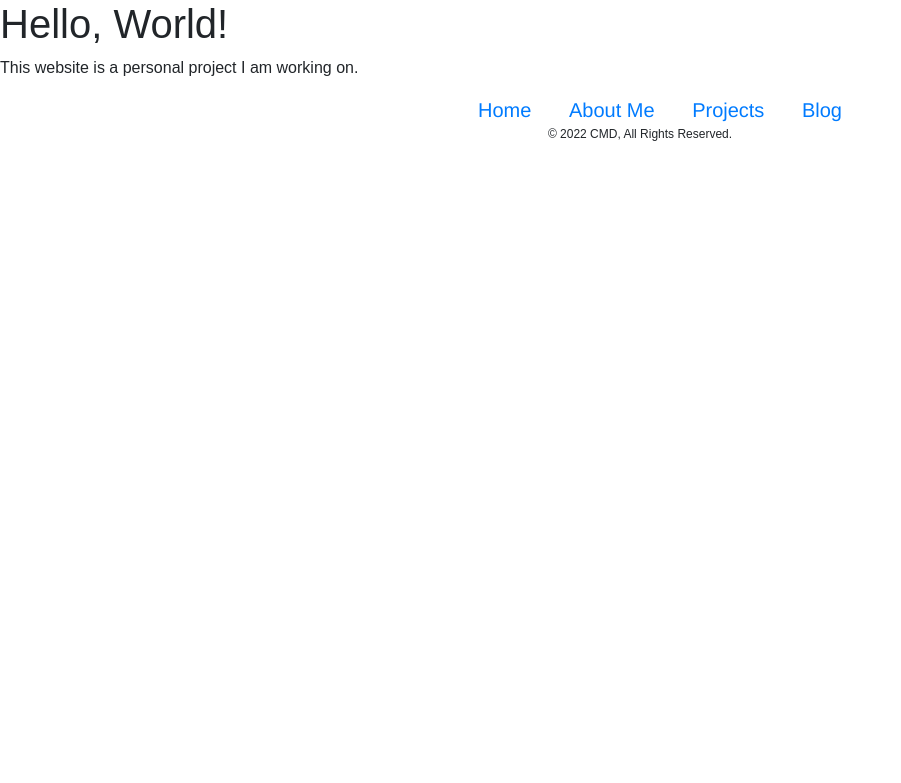
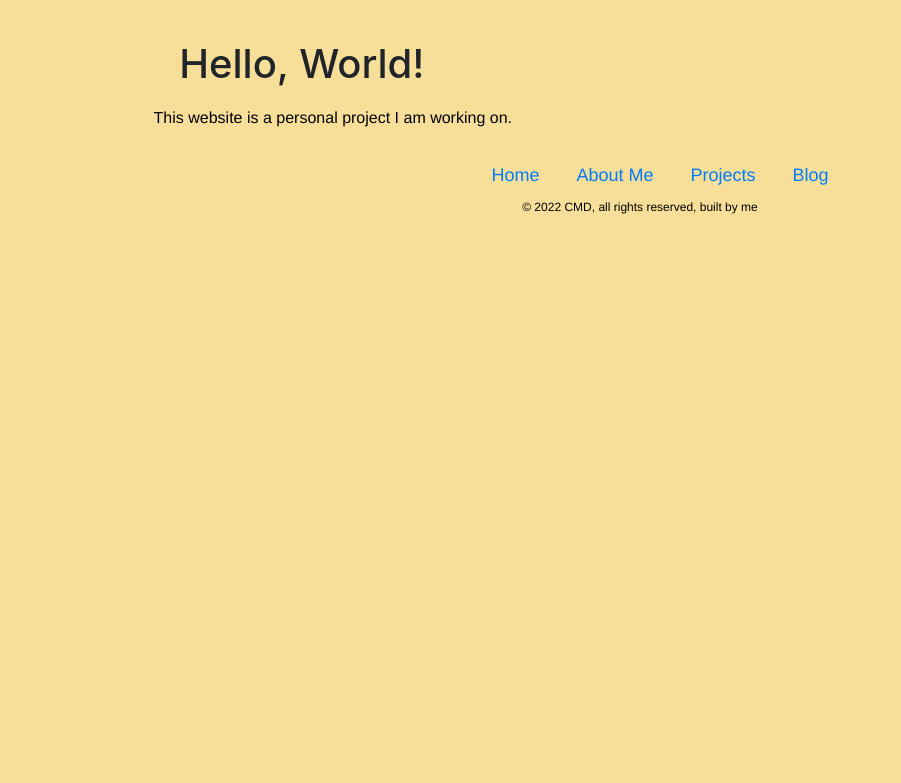
Before and after one commit to deJilz/my-site, a Django app: page / in a window 1280 px wide. Shown: the top 783 px of the page, without its empty margins (0-901 px from the left). Run offline with Django 4.2, Linux system fonts and the light colour scheme; some libraries are stand-ins or nearby versions.

Commit message:
aligned styles

```diff
--- a/home/static/css/style.css
+++ b/home/static/css/style.css
@@ -1,10 +1,17 @@
+/*
+ == CSS HEADERS ==
+#		for ids
+.		for class
+nothing	for normal tags
+*/
 
+/* footer styling */
 .site-footer {
 	font-size: 12px;
 	text-align: center;
 }
 .site-footer ul {
-	font-size: 20px;
+	font-size: 18px;
 	line-height: 1.45;
 	font-weight: var(--weight-font);
 	display: inline;
@@ -20,102 +27,21 @@
 	padding-right: 16px;
 	padding-left: 16px;
 }
-.body {
-  background-color: rgb(0, 0, 255);
+
+body { /* Background color */
+  background-color: rgb(247, 223, 153);
 }
-/* The side navigation menu */
-.sidenav {
-  height: 100%; /* 100% Full-height */
-  width: 0; /* 0 width - change this with JavaScript */
-  position: fixed; /* Stay in place */
-  z-index: 1; /* Stay on top */
-  top: 0; /* Stay at the top */
-  left: 0;
-  background-color: #111; /* Black*/
-  overflow-x: hidden; /* Disable horizontal scroll */
-  padding-top: 60px; /* Place content 60px from the top */
-  transition: 0.5s; /* 0.5 second transition effect to slide in the sidenav */
+h1 { /* united header formatting */
+	padding-left: 14%;
+	padding-top: 40px;
 }
-
-/* The navigation menu links */
-.sidenav a {
-  padding: 8px 8px 8px 32px;
-  text-decoration: none;
-  font-size: 25px;
-  color: #818181;
-  display: block;
-  transition: 0.3s;
+p { /* united paragraph formatting */
+	text-align: left;
+	color: black;
+	font-family: "Nunito", "Helvetica Neue", "Helvetica", sans-serif;
+	font-size: 16px;
+	padding-top: 10px;
+	padding-bottom: 16px;
+	padding-right: 12%;
+	padding-left: 12%;
 }
-
-/* When you mouse over the navigation links, change their color */
-.sidenav a:hover {
-  color: #f1f1f1;
-}
-
-/* Position and style the close button (top right corner) */
-.sidenav .closebtn {
-  position: absolute;
-  top: 0;
-  right: 25px;
-  font-size: 36px;
-  margin-left: 50px;
-}
-
-/* Style page content - use this if you want to push the page content to the right when you open the side navigation */
-#main {
-  transition: margin-left .5s;
-}
-
-/* On smaller screens, where height is less than 450px, change the style of the sidenav (less padding and a smaller font size) */
-@media screen and (max-height: 450px) {
-  .sidenav {padding-top: 15px;}
-  .sidenav a {font-size: 18px;}
-}
-
-body {
-  margin: 0;
-  font-family: Arial, Helvetica, sans-serif;
-}
-
-.topnav {
-  overflow: hidden;
-  background-color: #333;
-}
-
-.topnav a {
-  float: left;
-  color: #f2f2f2;
-  text-align: center;
-  padding: 14px 16px;
-  text-decoration: none;
-  font-size: 17px;
-}
-
-.topnav a:hover {
-  background-color: #ddd;
-  color: black;
-}
-
-.topnav a.active {
-  background-color: #04AA6D;
-  color: white;
-}
-
-.h1 {
-	padding: 140px 160px;
-	color: #f2f2f2;
-	font-size: 60px;
-}
-.paragraph {
-	font-family: "Trebuchet MS", Verdana, sans-serif;
-	text-align: left;
-	padding-right: 30px;
-	padding-left: 150px;
-
-}
-.paragraph.header {
-	text-indent: 45%;
-}
-.paragraph.p {
-	text-indent: 15%;
-}
--- a/my_website/templates/base.html
+++ b/my_website/templates/base.html
@@ -11,12 +11,12 @@
 <!-- Site footer -->
 <footer class="site-footer">
 	<ul class="ul">
-	  <li><a href="/">Home</a></li>
-	  <li><a href="/bio">About Me</a></li>
-	  <li><a href="/projects">Projects</a></li>
-	  <li><a href="/blog">Blog</a></li>
+		<li><a href="/">Home</a></li>
+		<li><a href="/bio">About Me</a></li>
+		<li><a href="/projects">Projects</a></li>
+		<li><a href="/blog">Blog</a></li>
 	</ul>
-		<p>© 2022 CMD, All Rights Reserved.</p>
+		<p class="site-footer">© 2022 CMD, all rights reserved, built by me</p>
 </footer>
 
 <script src="https://code.jquery.com/jquery-3.3.1.slim.min.js" integrity="sha384-q8i/X+965DzO0rT7abK41JStQIAqVgRVzpbzo5smXKp4YfRvH+8abtTE1Pi6jizo" crossorigin="anonymous"></script>
```
Also changed, not shown: home/templates/bio.html (+2 -8 lines), home/templates/home.html (+0 -22 lines).
